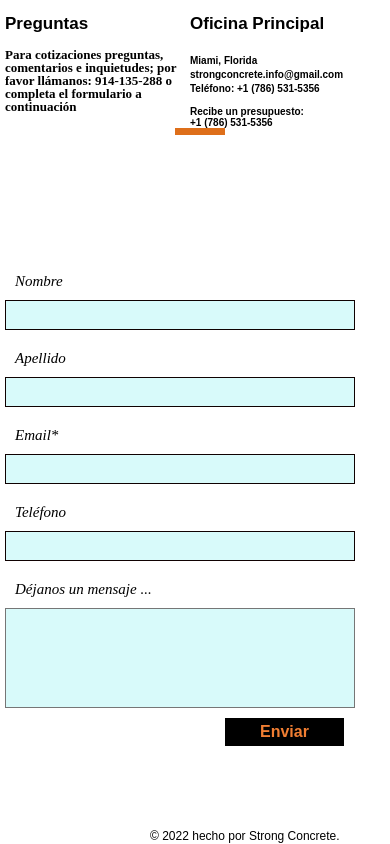
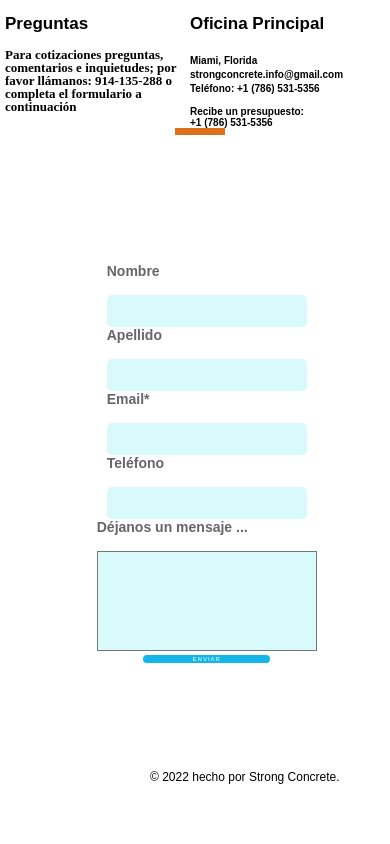
Before and after one commit to kelvin2020-git/repo, a Next.js app: page / in a window 390 px wide. Shown: the part 3998-4842 px from the top of the page. After the commit the page ends 4783 px from the top, so only its background shows below. Built offline with nearby package versions, Linux system fonts and the light colour scheme; no server answers; the database is empty.

Commit message:
fi commit

```diff
--- a/components/Home/contacto.js
+++ b/components/Home/contacto.js
@@ -49,11 +49,11 @@ export default function Contactos() {
 
             <div className={styles.contactogridcontenido}>Para cotizaciones  preguntas, comentarios e inquietudes; por favor llámanos: 914-135-288 o completa el formulario a continuación
             </div>
-            <form className={styles.formulario} onSubmit={handleSubmit(submitHandler)}>
-              <div className={styles.input}>
-                <label htmlFor="name" id="labeltext">Nombre
+            <form className={styles.inputscontainer} onSubmit={handleSubmit(submitHandler)}>
+              <div >
+                <label className={styles.label} htmlFor="name" id="labeltext">Nombre
                 </label>
-                <input type="text" id="name" {...register("name", {
+                <input className={styles.input} type="text" id="name" {...register("name", {
                   required: {
                     value: true,
                     message: "El campo es requerido"
@@ -66,9 +66,9 @@ export default function Contactos() {
                 {errors.name && <span className={errors.name && "mensajeError"}>{errors.name.message}</span>}
               </div>
 
-              <div className={styles.input} >
-                <label>Apellido</label>
-                <input type="text" id="apellido" {...register("apellido", {
+              <div  >
+                <label className={styles.label}>Apellido</label>
+                <input className={styles.input} type="text" id="apellido" {...register("apellido", {
                   required: {
                     value: true,
                     message: "El campo es requerido"
@@ -80,9 +80,9 @@ export default function Contactos() {
                 })}></input>
                 {errors.apellido && <span className={errors.apellido && "mensajeError"}>{errors.apellido.message}</span>}
               </div>
-              <div className={styles.input} >
-                <label>Email*</label>
-                <input type="email" id="email" {...register("email", {
+              <div  >
+                <label className={styles.label}>Email*</label>
+                <input className={styles.input} type="email" id="email" {...register("email", {
                   required: {
                     value: true,
                     message: "Necesitas este campo"
@@ -94,9 +94,9 @@ export default function Contactos() {
                 })}  ></input>
                 {errors.email && <span className={errors.email && "mensajeError"}>{errors.email.message}</span>}
               </div>
-              <div className={styles.input}>
-                <label>Teléfono</label>
-                <input type="text" id="telefono" {...register("telefono", {
+              <div >
+                <label className={styles.label}>Teléfono</label>
+                <input className={styles.input} type="text" id="telefono" {...register("telefono", {
                   required: {
                     value: true,
                     message: "El campo es requerido"
@@ -109,12 +109,12 @@ export default function Contactos() {
                 {errors.telefono && <span className={errors.telefono && "mensajeError"}>{errors.telefono.message}</span>}
               </div>
               <div>
-                <label htmlFor="message" id="labeltext">Déjanos un mensaje ...</label>
-                <textarea id="message" {...register("message", {}
+                <label className={styles.label} htmlFor="message" id="labeltext">Déjanos un mensaje ...</label>
+                <textarea className={styles.textarea} id="message" {...register("message", {}
                 )} style={{ height: "100px", width: "220px" }} />
               </div>
 
-              <button type="submit" className={styles.formulariobutton}>{status}</button>
+              <button type="submit" className={styles.btn}>{status}</button>
             </form>
           </div>
           <div className={styles.contactogridcontenedor}>
--- a/components/dasboard/adminview.js
+++ b/components/dasboard/adminview.js
@@ -67,7 +67,7 @@ const AdminView = () => {
             <div className="carddd text-white " style={{ width: '18rem', backgroundColor: '#61BCEA', marginLeft: '10px' }}>
               <p className="card-text" style={{ marginLeft: '80px' }}>Productos</p>
               <div className="card-body">
-                <p className="card-text" style={{ marginLeft: '130px' }}>{proyectos}</p>
+                <p className="card-numero" style={{ marginLeft: '130px' }}>{proyectos}</p>
               </div>
               <div className="card-footer" style={{ marginLeft: '100px' }} onClick={goProyecto}> Ver mas</div>
             </div>
@@ -75,7 +75,7 @@ const AdminView = () => {
               <p className="card-text" style={{ marginLeft: '80px' }}>Categoría</p>
               <div className="card-body">
 
-                <p className="card-text" style={{ marginLeft: '130px' }}>{category}</p>
+                <p className="card-numero" style={{ marginLeft: '130px' }}>{category}</p>
               </div>
               <div className="card-footer" style={{ marginLeft: '100px' }} onClick={goCategoria}> Ver mas</div>
             </div>
@@ -83,7 +83,7 @@ const AdminView = () => {
               <p className="card-text" style={{ marginLeft: '80px' }}>Usuarios</p>
               <div className="card-body">
 
-                <p className="card-text" style={{ marginLeft: '130px' }}>{usuario}</p>
+                <p className="card-numero" style={{ marginLeft: '130px' }}>{usuario}</p>
               </div>
               <div className="card-footer" style={{ marginLeft: '100px' }} onClick={goUsuario}> Ver mas</div>
             </div>
--- a/styles/Contacto.module.css
+++ b/styles/Contacto.module.css
@@ -143,7 +143,62 @@
     height: 300px;
   margin-left: 160px
   };
-.formulario textarea {
+
+  .inputscontainer {
+    height: 55%;
+    width: 85%;
+    display: flex;
+    flex-direction: column;
+    justify-content: space-around;
+    align-items: center;
+}
+
+.inputscontainer .input,
+.btn {
+    width: 290px;
+    height: 2.700rem;
+    font-size: 0.9em;
+}
+
+.inputscontainer .label {
+    font-weight: 600;
+    margin-left: 0px;
+    display: flex;
+    padding-bottom: 10px;
+    font-size: 14px;
+    color: #5c575cec;
+}
+
+.inputscontainer .input {
+    padding-left: 10px;
+    border: none;
+    border-radius: 5px;
+    font-weight: 600;
+    letter-spacing: 1px;
+    box-sizing: border-box;
+}
+
+.inputscontainer .input:hover {
+    border: 2px solid var(--button-bg);
+}
+
+.btn {
+    width: 80%;
+    letter-spacing: 1px;
+    text-transform: uppercase;
+    color: white;
+    border: none;
+    border-radius: 5px;
+    background-color: var(--button-bg);
+    cursor: pointer;
+}
+.inputscontainer .textarea {
+    background-color: rgb(216, 250, 250);
+    resize: none;
+
+}
+
+.formulario .textarea {
     background-color: rgb(216, 250, 250);
     resize: none;
 
@@ -305,6 +360,78 @@ margin-left: 20px;
       margin-left: 60px
 
       };
+
+
+
+
+
+
+      .inputscontainer div {
+        display: flex;
+        margin-top: 60px;
+        flex-direction: column;
+
+    }
+
+      .inputscontainer {
+        height: 40%;
+        width: 65%;
+        display: flex;
+        flex-direction: column;
+        justify-content: space-around;
+        align-items: center;
+        margin-left: 150px;
+        margin-top: 150px;
+    }
+
+    .inputscontainer .input,.label,.textarea,
+    .btn {
+
+        width: 200px;
+        height: 2.000rem;
+        font-size: 0.2em;
+        margin-left: 250px;
+    }
+
+    .inputscontainer .label {
+        font-weight: 600;
+        margin-left: 250px;
+        display: flex;
+        padding-bottom: 10px;
+        font-size: 14px;
+        color: #5c575cec;
+    }
+
+    .inputscontainer .input {
+        padding-left: 10px;
+        border: none;
+        border-radius: 5px;
+        font-weight: 600;
+        letter-spacing: 1px;
+        box-sizing: border-box;
+
+        background-color: rgb(216, 250, 250);
+    }
+
+    .inputscontainer .input:hover {
+        border: 2px solid var(--button-bg);
+    }
+
+    .btn {
+        width: 50%;
+        letter-spacing: 1px;
+        text-transform: uppercase;
+        color: white;
+        border: none;
+        border-radius: 5px;
+        background-color: var(--button-bg);
+        cursor: pointer;
+    }
+    .inputscontainer .textarea {
+        background-color: rgb(216, 250, 250);
+        resize: none;
+
+    }
 
 }
 @media (max-width: 410px) {
@@ -470,4 +597,74 @@ margin-left: 20px;
 
       };
 
+
+
+
+
+      .inputscontainer div {
+        display: flex;
+        margin-top: 60px;
+        flex-direction: column;
+
+    }
+
+      .inputscontainer {
+        height: 40%;
+        width: 65%;
+        display: flex;
+        flex-direction: column;
+        justify-content: space-around;
+        align-items: center;
+        margin-left: 150px;
+        margin-top: 150px;
+    }
+
+    .inputscontainer .input,.label,.textarea,
+    .btn {
+
+        width: 200px;
+        height: 2.000rem;
+        font-size: 0.2em;
+        margin-left: 250px;
+    }
+
+    .inputscontainer .label {
+        font-weight: 600;
+        margin-left: 250px;
+        display: flex;
+        padding-bottom: 10px;
+        font-size: 14px;
+        color: #5c575cec;
+    }
+
+    .inputscontainer .input {
+        padding-left: 10px;
+        border: none;
+        border-radius: 5px;
+        font-weight: 600;
+        letter-spacing: 1px;
+        box-sizing: border-box;
+
+        background-color: rgb(216, 250, 250);
+    }
+
+    .inputscontainer .input:hover {
+        border: 2px solid var(--button-bg);
+    }
+
+    .btn {
+        width: 50%;
+        letter-spacing: 1px;
+        text-transform: uppercase;
+        color: white;
+        border: none;
+        border-radius: 5px;
+        background-color: var(--button-bg);
+        cursor: pointer;
+    }
+    .inputscontainer .textarea {
+        background-color: rgb(216, 250, 250);
+        resize: none;
+
+    }
 }
```
Also changed, not shown: components/dasboard/userview/vistausuario.js (+7 -5 lines), styles/Headerdasboard.module.css (+33 -13 lines), styles/globals.css (+80 -70 lines).
